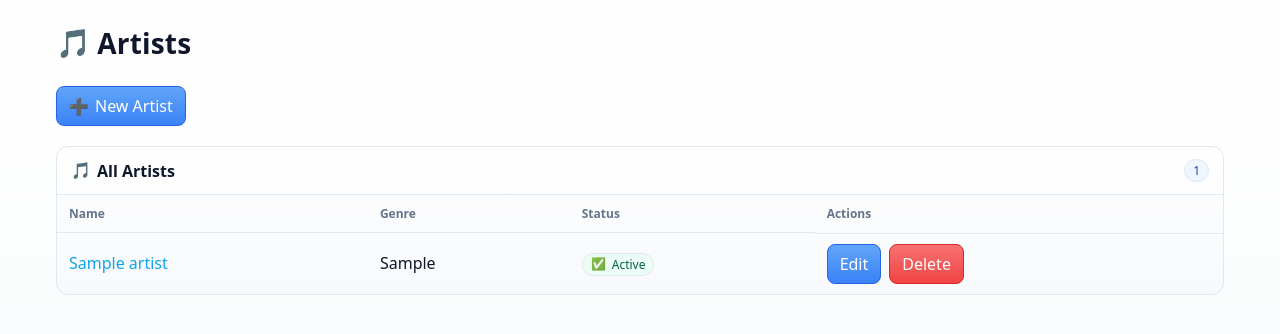
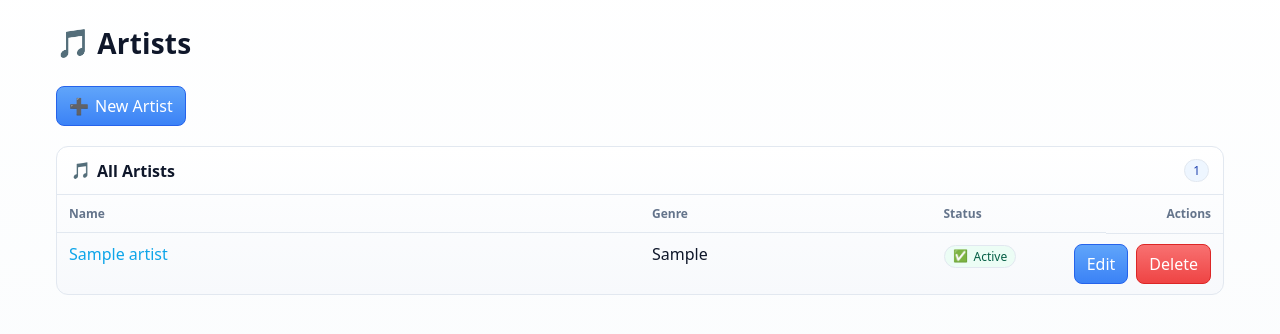
Before and after one commit to sakaidubz/indoor-radio-platform, a Rails app: page /artists in a window 1280 px wide. Shown: the part 52-386 px from the top of the page. Run offline with Rails 7, Linux system fonts and the light colour scheme; tables that the repository leaves empty hold one stand-in row (Sample ...); some libraries are stand-ins or nearby versions.

Commit message:
feat(ui): fix table column widths with colgroup and enable wrapping; right-align Actions and keep buttons at right edge

```diff
--- a/app/assets/stylesheets/application.css
+++ b/app/assets/stylesheets/application.css
@@ -66,7 +66,7 @@ a:hover { text-decoration: underline; }
 .actions-row .btn + .btn { margin-left: 0; }
 
 /* Table action buttons spacing */
-td.actions { display: flex; gap: 8px; align-items: center; white-space: nowrap; }
+td.actions { display: flex; gap: 8px; align-items: center; white-space: nowrap; justify-content: flex-end; }
 .btn { display: inline-block; border-radius: 8px; padding: 8px 12px; background: var(--accent); color: var(--text); border: 1px solid var(--border); text-decoration: none; }
 .btn:hover { filter: brightness(1.08); text-decoration: none; }
 .btn:focus { outline: none; box-shadow: 0 0 0 3px rgba(59,130,246,0.25); }
@@ -89,6 +89,12 @@ table { border-collapse: collapse; width: 100%; }
 th, td { border-top: 1px solid var(--border); padding: 10px 12px; text-align: left; }
 thead th { font-size: 12px; color: var(--muted); font-weight: 600; border-top: none; }
 tbody tr:hover { background: rgba(0,0,0,0.03); }
+
+/* Fixed-layout tables with wrapping content */
+.table-fixed { table-layout: fixed; width: 100%; }
+.table-fixed th, .table-fixed td { vertical-align: top; }
+.table-fixed td { word-break: break-word; overflow-wrap: anywhere; }
+.table-fixed th.actions, .table-fixed td.actions { text-align: right; }
 
 .list { list-style: none; padding: 0; margin: 0; display: grid; gap: 8px; }
 .muted { color: var(--muted); }
--- a/app/views/artists/index.html.slim
+++ b/app/views/artists/index.html.slim
@@ -15,13 +15,18 @@ h1.page-title.with-emoji
     - if @artists.any?
       span.badge= @artists.size
   - if @artists.any?
-    table
+    table.table-fixed
+      colgroup
+        col style="width:50%"
+        col style="width:25%"
+        col style="width:15%"
+        col style="width:10%"
       thead
         tr
           th Name
           th Genre
           th Status
-          th Actions
+          th.actions Actions
       tbody
         - @artists.each do |a|
           tr
```
Also changed, not shown: app/views/episodes/index.html.slim (+7 -2 lines).
